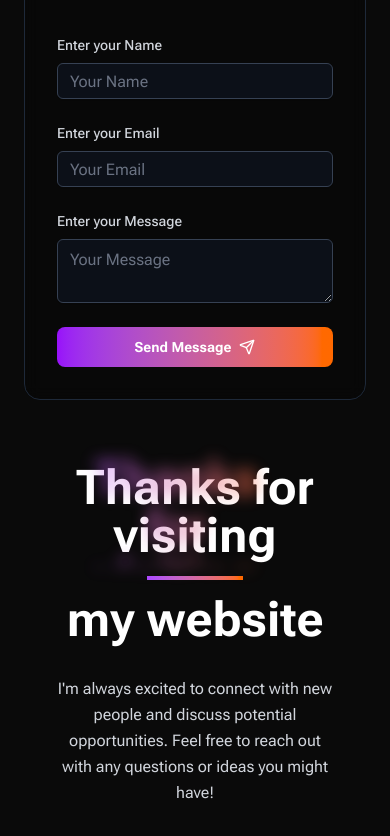
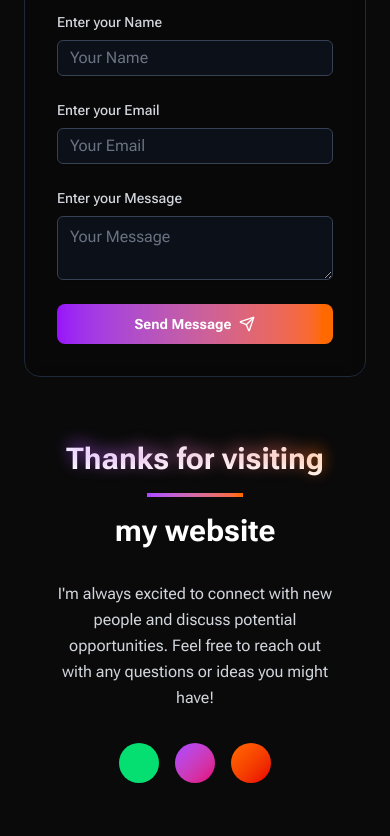
Before and after one commit to Sahil9214/Portfolio, a Next.js app: page / in a window 390 px wide. Shown: the part 7376-8212 px from the top of the page. Built offline with nearby package versions, Linux system fonts and the light colour scheme.

Commit message:
make responsive issue

```diff
--- a/src/components/contactForm.tsx
+++ b/src/components/contactForm.tsx
@@ -109,7 +109,7 @@ export default function ContactForm() {
             animate={{ opacity: 1, y: 0 }}
             transition={{ delay: 0.4, duration: 0.6 }}
           >
-            <h2 className="text-5xl font-bold mb-2 relative text-white">
+            <h2 className="md:text-5xl text-3xl font-bold mb-2 relative text-white">
               <span className="relative">
                 <span className="absolute -inset-1 blur-sm bg-gradient-to-r from-purple-500 to-orange-500 opacity-70 text-transparent bg-clip-text">
                   Thanks for visiting
--- a/src/sections/project.tsx
+++ b/src/sections/project.tsx
@@ -138,7 +138,7 @@ export default function ProjectShowcase() {
     <section
       id="projects"
       ref={sectionRef}
-      className="relative mx-auto pt-28 w-full max-w-7xl py-10 bg-neutral-950"
+      className="relative mx-auto pt-28 px-4 w-full max-w-7xl py-10 bg-neutral-950"
       aria-labelledby="work-heading"
     >
       <div className="header flex items-center gap-4 ">
```
